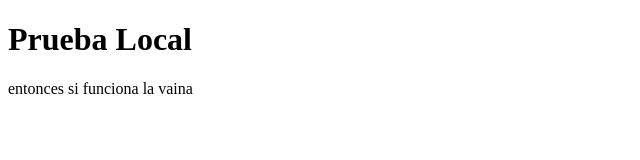
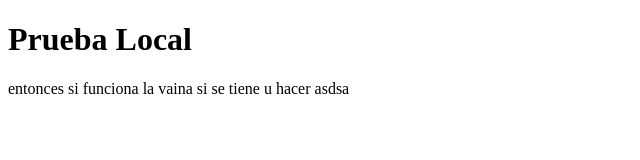
Before and after one commit to ProperPeru/contabilidad, a plain HTML site: page index.html in a window 1280 px wide. Shown: the whole page, without its empty margins (0-640 px from the left). Drawn offline with Linux system fonts and the light colour scheme.

Commit message:
prueba final

```diff
--- a/index.html
+++ b/index.html
@@ -9,7 +9,7 @@
 <body>
     <h1>Prueba Local</h1>
     <p>
-        entonces si funciona la vaina
+        entonces si funciona la vaina si se tiene u hacer asdsa
 
     </p>
 </body>
```
